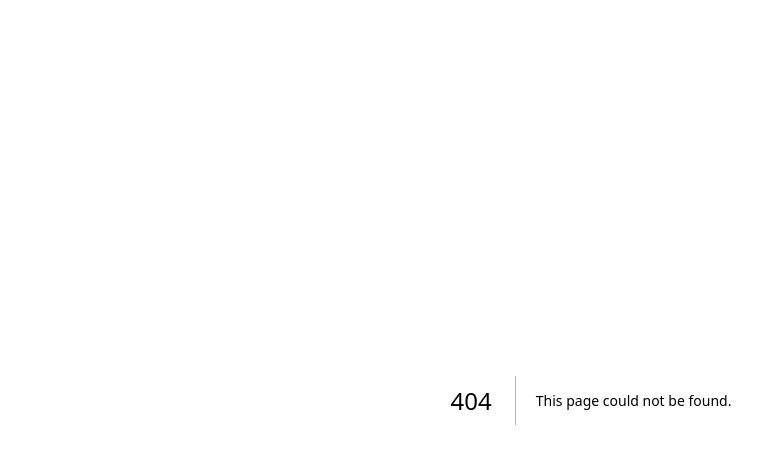
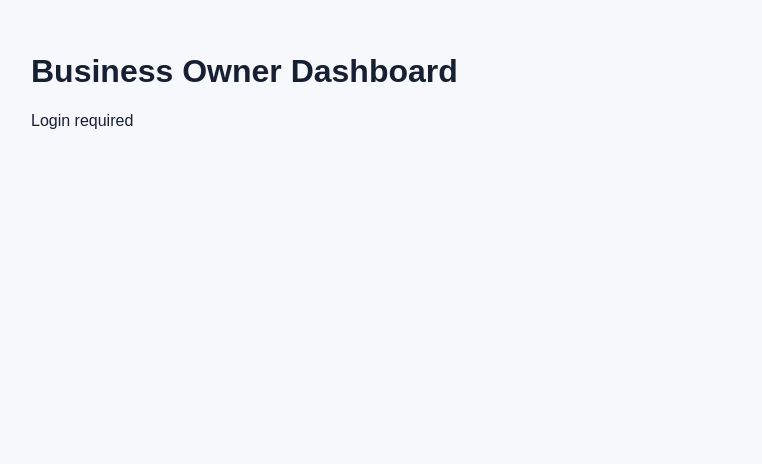
Before and after one commit to abbasali01843/bangladesh-local-directory, a Next.js app: page /owner in a window 1280 px wide. Before the commit this address had no page. Shown: the top 464 px of the page, without its empty margins (49-811 px from the left). Built offline with nearby package versions, Linux system fonts and the light colour scheme; no server answers.

Commit message:
Add business owner dashboard

```diff
--- /dev/null
+++ b/app/owner/page.tsx
@@ -0,0 +1,8 @@
+"use client";
+import { useEffect,useState } from "react";
+type S={id:string;name:string;status:string;verificationStatus:string;category?:{name:string};district?:{name:string};upazila?:{name:string}};
+export default function OwnerDashboard(){
+ const [data,setData]=useState<S[]>([]),[msg,setMsg]=useState("Loading...");
+ useEffect(()=>{fetch("/api/owner/services").then(async r=>{const j=await r.json();setData(r.ok?j.data||[]:[]);setMsg(r.ok?"":j.error==="UNAUTHORIZED"?"Login required":"Database unavailable")}).catch(()=>setMsg("Server unavailable"))},[]);
+ return <main className="container" style={{padding:"32px 0"}}><h1>Business Owner Dashboard</h1>{msg&&<p>{msg}</p>}{data.map(x=><div key={x.id} style={{background:"#fff",padding:18,margin:"12px 0",border:"1px solid #e5e7eb",borderRadius:14}}><strong>{x.name}</strong><div>{x.category?.name} · {x.upazila?.name}, {x.district?.name}</div><small>{x.status} · {x.verificationStatus}</small></div>)}</main>;
+}
```
